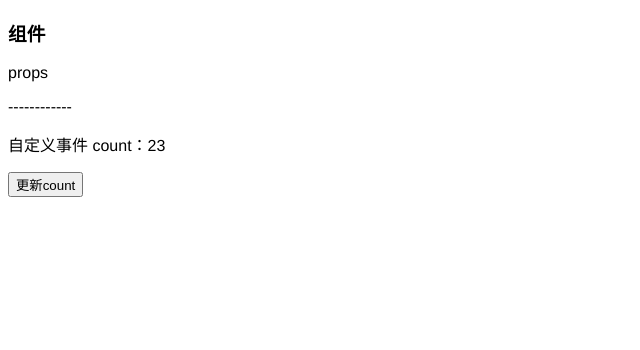
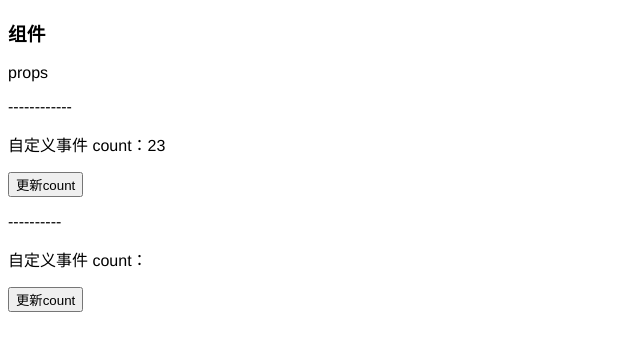
Before and after one commit to zhyafe/vue-cli, a Vue app: page / in a window 1280 px wide. Shown: the top 350 px of the page, without its empty margins (0-640 px from the left). Built offline with nearby package versions, Linux system fonts and the light colour scheme.

Commit message:
feat:自定义model

```diff
--- /dev/null
+++ b/src/component/CustomModel.vue
@@ -0,0 +1,37 @@
+<template>
+  <div>
+    <p>自定义事件 count：{{ count }}</p>
+    <button @click="onClickBtn">更新count</button>
+  </div>
+</template>
+
+<script>
+export default {
+  props: ["count"],
+  data: function() {
+    return {
+      dataClass: "defaultClass",
+      unitPrice: 2,
+    };
+  },
+  computed: {
+    total: function() {
+      return this.count * this.unitPrice;
+    },
+  },
+  methods: {
+    onClickBtn: function() {
+      this.$emit("on-setcount", Date.now());
+    },
+  },
+};
+</script>
+
+<style>
+.defaultClass {
+  color: #666;
+}
+.darkClass {
+  color: #000;
+}
+</style>
--- a/src/component/Index.vue
+++ b/src/component/Index.vue
@@ -4,6 +4,8 @@
     <Props :listData="listData" :notProps="listData" />
     <p>------------</p>
     <CustomEvent v-bind:count="count" @on-setcount="setCount" />
+    <p>----------</p>
+    <CustomModel />
   </div>
 </template>
 
@@ -12,6 +14,7 @@
 import utils from "../utils";
 import Props from "./Props.vue";
 import CustomEvent from "./CustomEvent.vue";
+import CustomModel from "./CustomModel.vue";
 export default {
   data: function() {
     return {
@@ -22,6 +25,7 @@ export default {
   components: {
     Props,
     CustomEvent,
+    CustomModel,
   },
 
   methods: {
```
